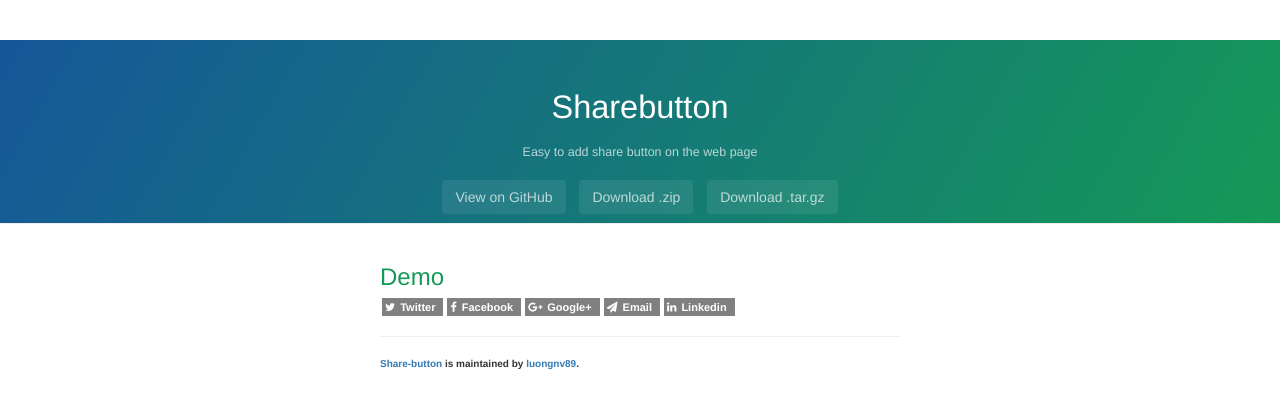
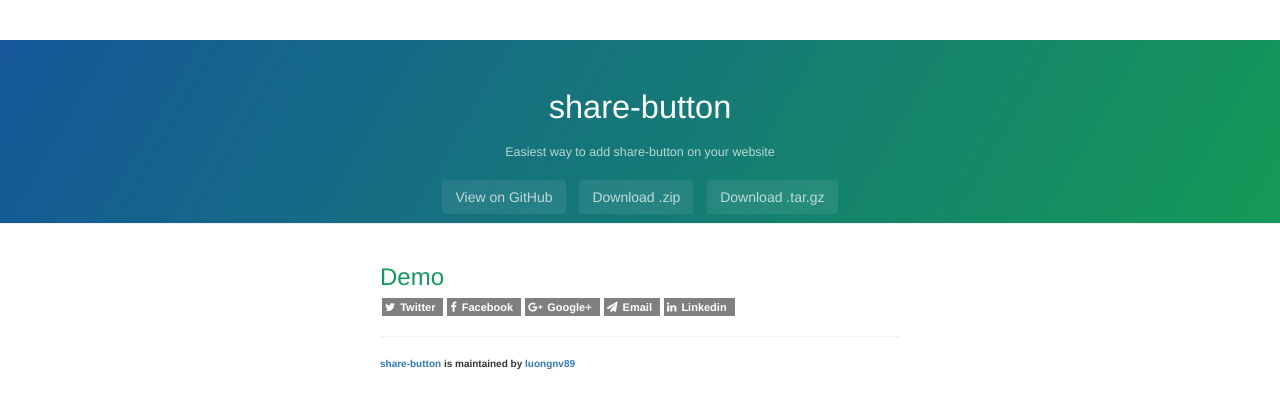
Before and after one commit to luongnv89/shared-button, a plain HTML site: page index.html in a window 1280 px wide. Drawn offline with nearby package versions, Linux system fonts and the light colour scheme.

Commit message:
mirror update on demo page

```diff
--- a/index.html
+++ b/index.html
@@ -15,8 +15,8 @@
   </head>
   <body>
     <section class="page-header">
-      <h1 class="project-name">Sharebutton</h1>
-      <h2 class="project-tagline">Easy to add share button on the web page</h2>
+      <h1 class="project-name">share-button</h1>
+      <h2 class="project-tagline">Easiest way to add share-button on your website</h2>
       <a href="https://github.com/luongnv89/share-button" class="btn">View on GitHub</a>
       <a href="https://github.com/luongnv89/share-button/zipball/master" class="btn">Download .zip</a>
       <a href="https://github.com/luongnv89/share-button/tarball/master" class="btn">Download .tar.gz</a>
@@ -39,7 +39,7 @@
 </script>
 
       <footer class="site-footer">
-        <span class="site-footer-owner"><a href="https://github.com/luongnv89/share-button">Share-button</a> is maintained by <a href="https://github.com/luongnv89">luongnv89</a>.</span>
+        <span class="site-footer-owner"><a href="https://github.com/luongnv89/share-button">share-button</a> is maintained by <a href="https://github.com/luongnv89">luongnv89</a></span>
       </footer>
 
     </section>
```
